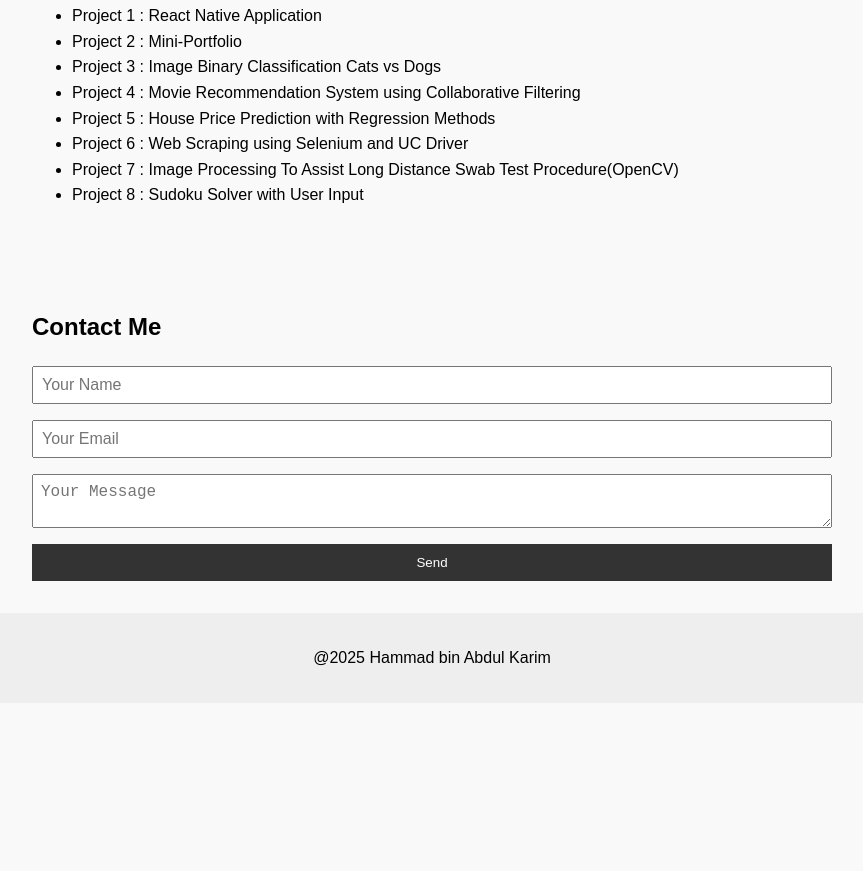
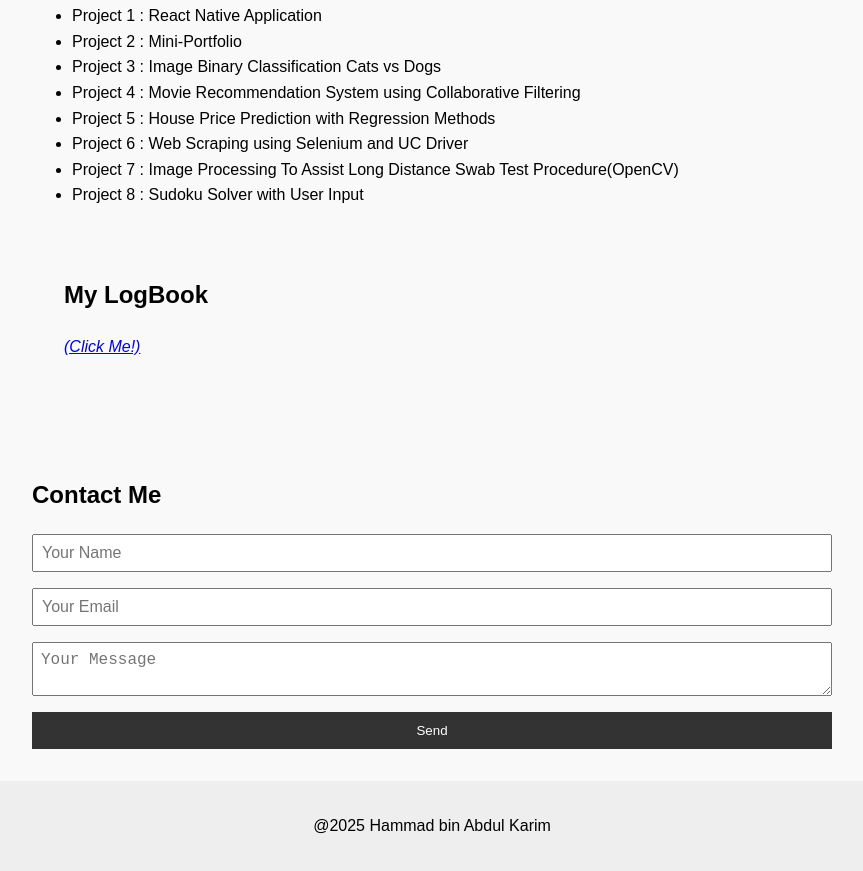
Before and after one commit to fxHakkun/JS-Project, a plain HTML site: page index.html in a window 1280 px wide. Shown: the part 713-1584 px from the top of the page, without its empty margins (208-1071 px from the left). Before the commit the page ends 1416 px from the top, so only its background shows below. Drawn offline with Linux system fonts and the light colour scheme.

Commit message:
Update index.html

```diff
--- a/index.html
+++ b/index.html
@@ -31,6 +31,9 @@
             <li>Project 7 : Image Processing To Assist Long Distance Swab Test Procedure(OpenCV)</li>
             <li>Project 8 : Sudoku Solver with User Input</li>
         </ul>
+        <div id="projects">
+        <h2>My LogBook</h2><a href= "./Logbook.html" target= "_blank"><i>(Click Me!)</i></a>
+        </div>
     </div>
 
     <div id="contact">
```
